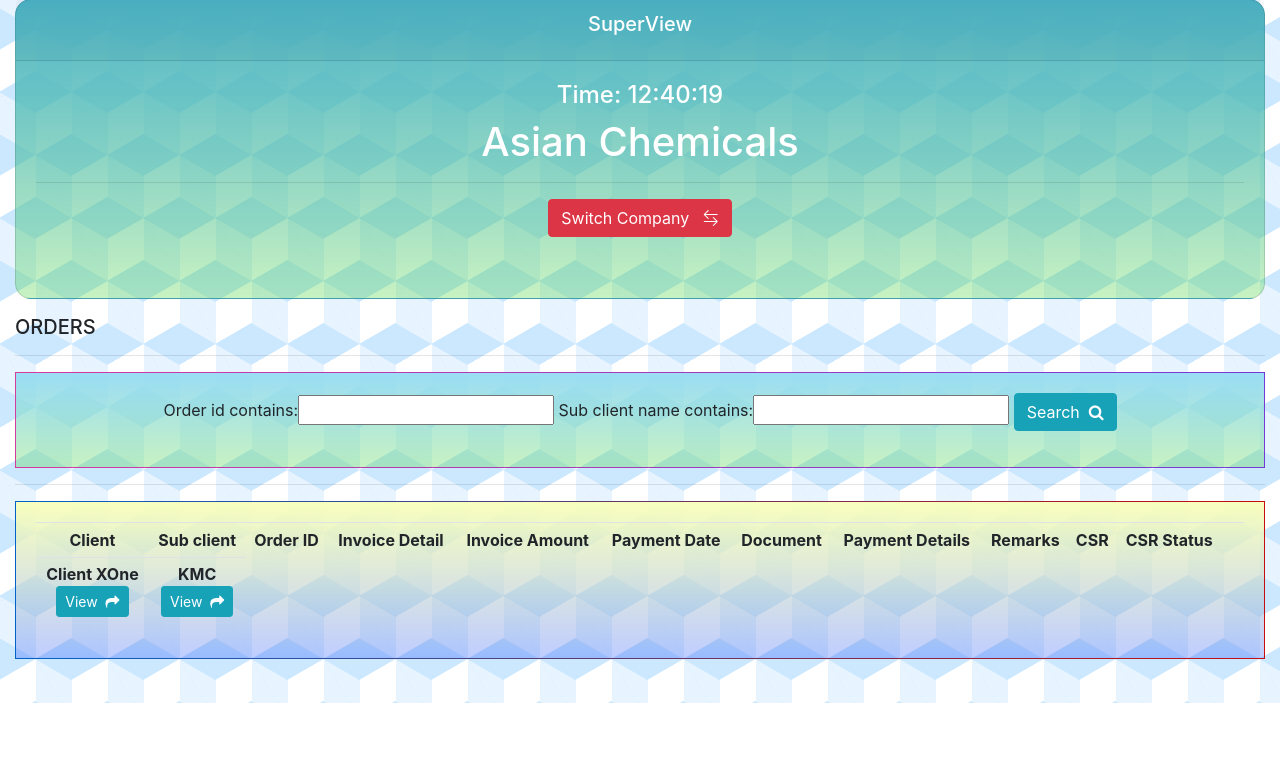
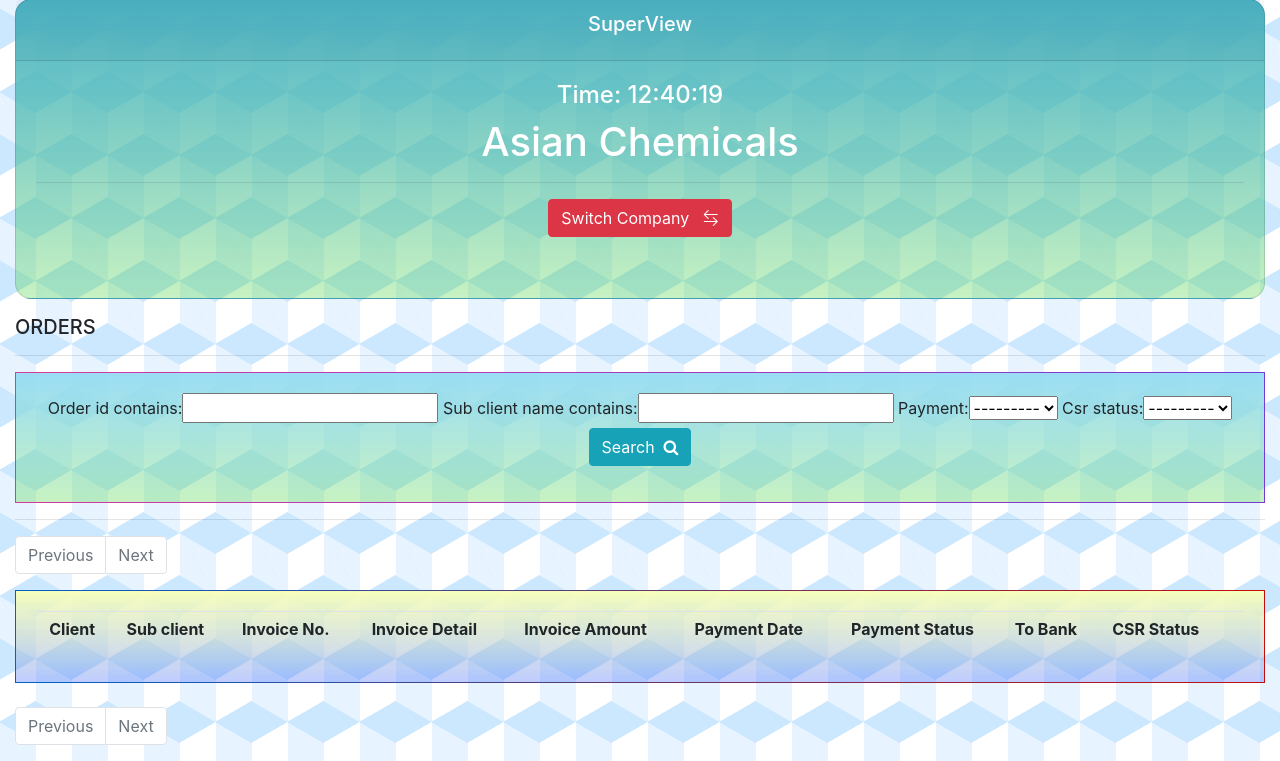
Before and after one commit to djangomaniac/dasgupta_pest, a Django app: page /AC_superview/ in a window 1280 px wide. Shown: the part 97-858 px from the top of the page. Before the commit the page ends 800 px from the top, so only its background shows below. Run offline with Django 3.2, Linux system fonts and the light colour scheme; a user stored in the database is signed in; data comes from the database, SQL or seed files in the repository; both versions use the stored data as it was after the commit; lists and menus that the app fills with data are empty; some libraries are stand-ins or nearby versions.

Commit message:
11/08/22-1

```diff
--- a/dasguptaPest/AC_views.py
+++ b/dasguptaPest/AC_views.py
@@ -4,6 +4,7 @@ from finance.models import Bank, Cashbox
 from order.models import Order
 from order.filters import *
 from client.filters import ClientFilter
+from django.core.paginator import Paginator
 from django.contrib.auth.decorators import login_required
 import datetime
 
@@ -48,15 +49,14 @@ def superview_page(request):
     orders = Order.objects.filter(company__name='Asian Chemicals')
     order_filter = OrderFilter(request.GET, queryset=orders)
     orders = order_filter.qs
-    clients = Client.objects.filter(company__name='Asian Chemicals')
-    client_filter = ClientFilter(request.GET, queryset=clients)
-    clients = client_filter.qs
+    p = Paginator(orders, 2)
+    page = request.GET.get('page')
+    page_order = p.get_page(page)
     context = {
         "title": "Asian Chemicals",
-        "clients": clients,
-        "orders": orders,
+        "orders": page_order,
+        "page_order": page_order,
         "order_filter": order_filter,
-        "client_filter": client_filter,
         "time": datetime.datetime.now().time(),
     }
-    return render(request, 'superview.html', context)
+    return render(request, 'superview_test.html', context)
--- a/order/filters.py
+++ b/order/filters.py
@@ -7,18 +7,23 @@ from .models import *
 class OrderFilter(django_filters.FilterSet):
     order_id = CharFilter(field_name='order_id', lookup_expr='icontains')
     sub_client = CharFilter(field_name='sub_client__name', lookup_expr='icontains')
+    payment = ChoiceFilter(choices=Order.STATUS)
+    csr_status = ChoiceFilter(choices=Order.CSR_value)
+
     # start_date = DateFilter(field_name='timestamp', lookup_expr='gte')
     # end_date = DateFilter(field_name='timestamp', lookup_expr='lte')
     # note = CharFilter(field_name='remark', lookup_expr='icontains')
 
-    class Meta:
-        model = Order
-        fields = ['order_id', 'sub_client']
-        widgets = {
-            'order_id': forms.TextInput(attrs={'class': 'form-control'}),
-            'sub_client': forms.TextInput(attrs={'class': 'form-control'}),
-        }
-        # exclude = ['company', 'status', 'total', 'service']
+    # class Meta:
+    #     model = Order
+    #     fields = []
+    #     widgets = {
+    #         'order_id': forms.TextInput(attrs={'class': 'form-control'}),
+    #         'sub_client': forms.TextInput(attrs={'class': 'form-control'}),
+    #         'payment': forms.Select(attrs={'class': 'form-control'}),
+    #         'Start_date': forms.DateInput(attrs={'class': 'form-control'}),
+    #     }
+    #     # exclude = ['company', 'status', 'total', 'service']
 
 
 class ColourFilter(django_filters.FilterSet):
--- a/templates/invoice_detail.html
+++ b/templates/invoice_detail.html
@@ -55,12 +55,11 @@
 			<div class="card card-body border-gradient-purple" id="listview-card-dash">
 				<table class="table text-center table-sm">
 					<tr>
-						<th class="text-center">Order ID</th>
+						<th class="text-center">Invoice No.</th>
                         <th class="text-center">Sub Client</th>
 						<th class="text-center">Invoice Detail</th>
 						<th class="text-center">Invoice Amount</th>
 						<th class="text-center">Payment Date</th>
-						<th class="text-center">Mode of Payment</th>
 						<th class="text-center">Payment Status</th>
 						<th class="text-center">To Bank</th>
 						<th class="text-center">Payment Details</th>
@@ -79,7 +78,6 @@
 							</td>
 							<td class="text-center"><i class="fa fa-rupee"></i>&nbsp;{{ order.total }}</td>
 							<td class="text-center">&nbsp;{{ order.payment_date }}</td>
-							<td class="text-center">&nbsp;{{ order.payment }}</td>
 							{% if order.payment == 'Pending' %}
 								<td class="bg-danger text-white text-center font-weight-bold">&nbsp;Not Paid</td>
 								<td class="text-center"><a href="{% url 'order:amount_pay' order.id %}" type="button" class="btn btn-sm btn-success font-weight-bold">Pay&nbsp;&nbsp;</a></td>
--- a/templates/superview_test.html
+++ b/templates/superview_test.html
@@ -38,62 +38,106 @@
 				</div>
 			</div>
 			<hr>
+			<ul class="pagination">
+				{% if orders.has_previous %}
+					<li class="page-item"><a class="page-link" href="/DE_superview/?page={{ orders.previous_page_number }}">Previous</a></li>
+				{% else %}
+					<li class="page-item disabled"><a class="page-link" href="#">Previous</a></li>
+				{% endif %}
+<!--				  <li class="page-item"><a class="page-link" href="/DE_superview/?page=1">1</a></li>-->
+<!--				  <li class="page-item"><a class="page-link" href="/DE_superview/?page=2">2</a></li>-->
+<!--				  <li class="page-item"><a class="page-link" href="/DE_superview/?page=3">3</a></li>-->
+				{% if orders.has_next %}
+				  	<li class="page-item"><a class="page-link" href="/DE_superview/?page={{ orders.next_page_number }}">Next</a></li>
+				{% else %}
+					<li class="page-item disabled"><a class="page-link" href="#">Next</a></li>
+				{% endif %}
+			</ul>
 			<div class="card card-body border-gradient-red" id="listview-card-dash">
 				<table class="table table-sm">
 					<tr>
 						<th class="text-center">Client</th>
 						<th class="text-center">Sub client</th>
-						<th class="text-center">Order ID</th>
+						<th class="text-center">Invoice No.</th>
 						<th class="text-center">Invoice Detail</th>
 						<th class="text-center">Invoice Amount</th>
 						<th class="text-center">Payment Date</th>
-						<th class="text-center">Document</th>
-						<th class="text-center">Payment Details</th>
-						<th class="text-center">Remarks</th>
-                        <th class="text-center">CSR</th>
+						<th class="text-center">Payment Status</th>
+						<th class="text-center">To Bank</th>
 						<th class="text-center">CSR Status</th>
 						<th></th>
 						<th></th>
 					</tr>
-					{% for order in orders|slice:"::-1" %}
+					{% for order in orders %}
 						<tr style="background-color:{{ order.colour_code }};">
 							<td class="text-center">{{ order.client }}<br><a type="button" class="btn btn-sm btn-info" href="{% url 'client:client_view' order.client.id %}">View&nbsp;&nbsp;<i class="fa fa-share" aria-hidden="true"></i></a></td>
 							<td class="text-center">{{ order.sub_client }}<br><a type="button" class="btn btn-sm btn-info" href="{% url 'client:sub_client_page' order.sub_client.id %}">View&nbsp;&nbsp;<i class="fa fa-share" aria-hidden="true"></i></a></td>
-							<td class="text-center">{{ order.order_id }}</td>
+							<td class="text-center" style="vertical-align: middle;">{{ order.order_id }}</td>
 							<td class="text-center">
 								W.O. Period: {{ order.work_order_period }}<br>
-								Frequency: {{ order.frequency }}<br>
 								For month: {{ order.invoice_for_month }}<br>
 							</td>
-							<td class="text-center"><i class="fa fa-rupee"></i>&nbsp;{{ order.total }}</td>
-							<td class="text-center">&nbsp;{{ order.payment_date }}</td>
-							{% if order.upload_document %}
-							<td class="text-center">Available&nbsp;<a href="{{ order.upload_document.url }}" type="button" class="btn btn-sm btn-info"><i class="fa fa-file-text-o" aria-hidden="true"></i></a></td>
+							<td class="text-center" style="vertical-align: middle;"><i class="fa fa-rupee"></i>&nbsp;{{ order.total }}</td>
+							<td class="text-center" style="vertical-align: middle;">&nbsp;{{ order.payment_date }}</td>
+							{% if order.payment == 'Pending' %}
+								<td class="bg-danger text-white text-center font-weight-bold" style="vertical-align: middle;">&nbsp;Not Paid</td>
+								<td class="text-center" style="vertical-align: middle;"><a href="{% url 'order:amount_pay' order.id %}" type="button" class="btn btn-sm btn-success font-weight-bold">Pay&nbsp;&nbsp;</a></td>
 							{% else %}
-							<td class="text-center">None</td>
+								<td class="bg-success text-white text-center font-weight-bold" style="vertical-align: middle;">&nbsp;Paid</td>
+								{% if order.bank_transfer == False %}
+									{% if request.user.is_superuser %}
+										<td class="bg-danger text-white text-center font-weight-bold" style="vertical-align: middle;"><a href="{% url 'order:bank_transfer' order.id %}" type="button" class="btn btn-sm btn-success font-weight-bold">Transfer Now ->&nbsp;&nbsp;</a></td>
+									{% else %}
+										<td class="bg-danger text-white text-center font-weight-bold"  style="vertical-align: middle;">&nbsp;Not Transferred</td>
+									{% endif %}
+								{% else %}
+									<td class="bg-success text-white text-center font-weight-bold" style="border: dotted; vertical-align: middle;">&nbsp;Transferred</td>
+								{% endif %}
 							{% endif %}
-							<td class="text-center">&nbsp;{{ order.payment_details }}</td>
-                            <td class="text-center">&nbsp;{{ order.remark }}</td>
-							<td class="text-center"><i class="fa fa-rupee"></i>&nbsp;{{ order.CSR }}</td>
                             {% if order.CSR != 0 %}
 								{% if order.csr_status == True %}
-									<td class="bg-success text-white text-center font-weight-bold">Paid</td>
-									<td class="text-center">Paid</td>
+									<td class="bg-success text-white text-center font-weight-bold" style="vertical-align: middle;"><i class="fa fa-rupee"></i>
+										&nbsp;{{ order.CSR }}
+										Paid
+									</td>
 								{% else %}
-									<td class="bg-danger text-white text-center font-weight-bold">Not Paid</td>
-									<td class="text-center"><a href="{% url 'order:csr_pay' order.id %}" type="button" class="btn btn-sm btn-success font-weight-bold">Pay&nbsp;&nbsp;</a></td>
+									<td class="bg-danger text-white text-center font-weight-bold" style="vertical-align: middle;">
+										<span>
+											<i class="fa fa-rupee"></i>
+											{{ order.CSR }}
+											Not Paid<br>
+											{% if request.user.is_superuser %}
+												<a href="{% url 'order:csr_pay' order.id %}" type="button" class="btn btn-sm btn-success font-weight-bold">Pay&nbsp;&nbsp;</a>
+											{% endif %}
+										</span>
+									</td>
 								{% endif %}
 							{% else %}
-								<td class="bg-dark text-white text-center font-weight-bold">Nil</td>
-								<td class="text-center">None</td>
+								<td class="bg-dark text-white text-center font-weight-bold" style="vertical-align: middle;">Nil</td>
 							{% endif %}
-							<td><a href="{% url 'order:view_order' order.id %}" type="button" class="btn btn-sm btn-info">Challan&nbsp;&nbsp;<i class="fa fa-share" aria-hidden="true"></i></a></td>
-						    <td><a href="{% url 'order:invoice' order.id %}" type="button" class="btn btn-sm btn-info">Invoice&nbsp;&nbsp;<i class="fa fa-file-text-o" aria-hidden="true"></i></a></td>
-							<td><a href="{% url 'order:update_order' order.id 1 %}" type="button" class="btn btn-sm btn-info">Update&nbsp;&nbsp;<i class="fa fa-file-text-o" aria-hidden="true"></i></a></td>
+							<td class="text-center" style="vertical-align: middle;"><a href="{% url 'order:view_order' order.id %}" type="button" class="btn btn-sm btn-info">Challan&nbsp;&nbsp;<i class="fa fa-share" aria-hidden="true"></i></a></td>
+						    <td class="text-center" style="vertical-align: middle;"><a href="{% url 'order:invoice' order.id %}" type="button" class="btn btn-sm btn-info">Invoice&nbsp;&nbsp;<i class="fa fa-file-text-o" aria-hidden="true"></i></a></td>
+							<td class="text-center" style="vertical-align: middle;"><a href="{% url 'order:update_order' order.id 1 %}" type="button" class="btn btn-sm btn-info">Update&nbsp;&nbsp;<i class="fa fa-file-text-o" aria-hidden="true"></i></a></td>
 						</tr>
 					{% endfor %}
 				</table>
 			</div>
+			<br>
+			<ul class="pagination">
+				{% if orders.has_previous %}
+					<li class="page-item"><a class="page-link" href="/DE_superview/?page={{ orders.previous_page_number }}">Previous</a></li>
+				{% else %}
+					<li class="page-item disabled"><a class="page-link" href="#">Previous</a></li>
+				{% endif %}
+<!--				  <li class="page-item"><a class="page-link" href="/DE_superview/?page=1">1</a></li>-->
+<!--				  <li class="page-item"><a class="page-link" href="/DE_superview/?page=2">2</a></li>-->
+<!--				  <li class="page-item"><a class="page-link" href="/DE_superview/?page=3">3</a></li>-->
+				{% if orders.has_next %}
+				  	<li class="page-item"><a class="page-link" href="/DE_superview/?page={{ orders.next_page_number }}">Next</a></li>
+				{% else %}
+					<li class="page-item disabled"><a class="page-link" href="#">Next</a></li>
+				{% endif %}
+			</ul>
 		</div>
 	</div>
 </div>
```
Also changed, not shown: dasguptaPest/DE_views.py (+8 -8 lines), order/models.py (+4 -4 lines), order/views.py (+3 -4 lines), templates/invoice.html (+5 -5 lines), db.sqlite3, order/migrations/0054_auto_20220811_1545.py (added).
